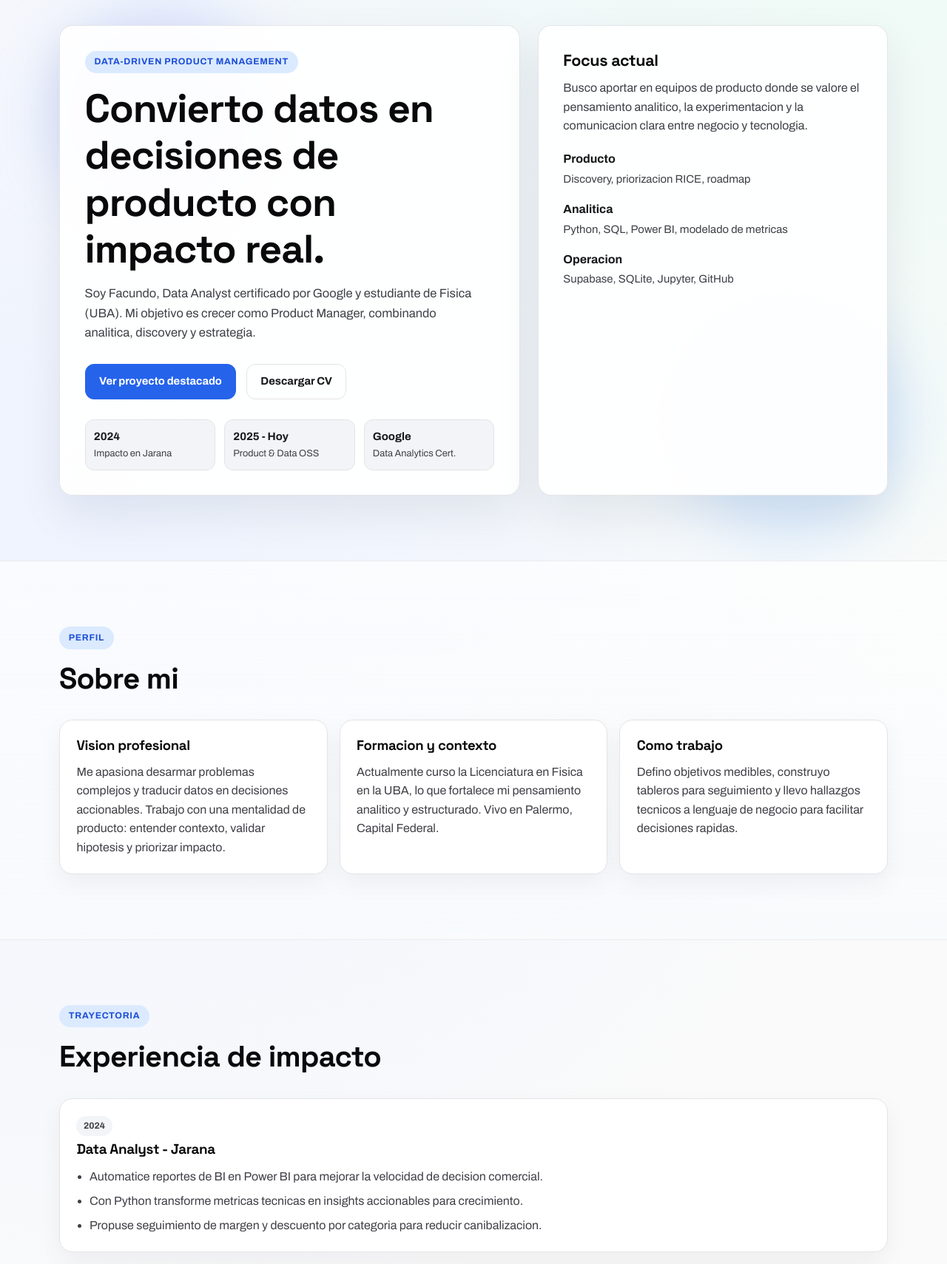
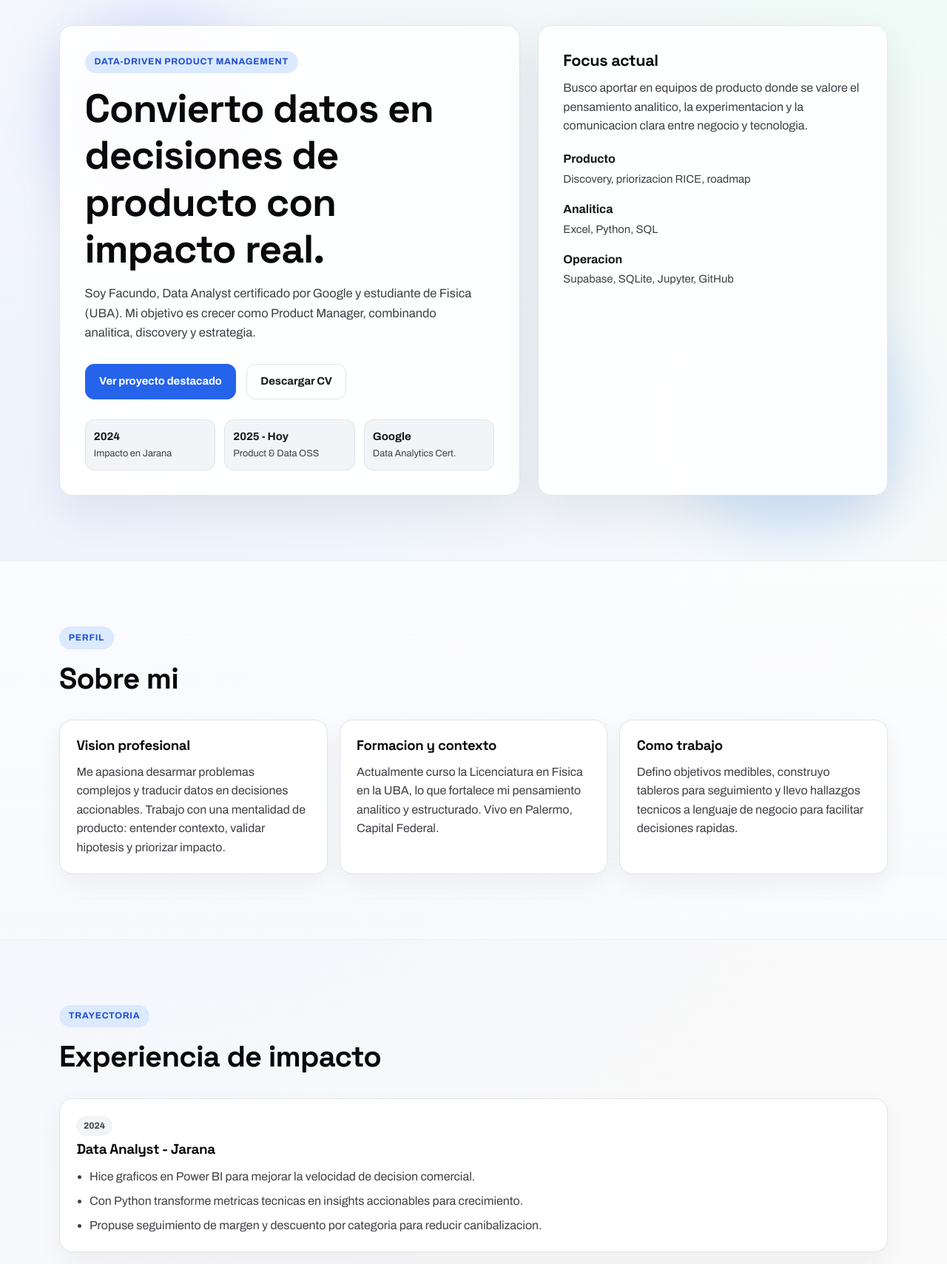
Before and after one commit to facuhernandezs/portfolio, a plain HTML site: page index.html in a window 1280 px wide. Shown: the part 126-1835 px from the top of the page at 74% size. Drawn offline with Linux system fonts and the light colour scheme.

Commit message:
Update portfolio copy and replace CV file

```diff
--- a/index.html
+++ b/index.html
@@ -51,7 +51,7 @@
 
           <div class="hero-actions">
             <a class="btn btn-primary" href="#caso">Ver proyecto destacado</a>
-            <a class="btn btn-secondary" href="facundoHernandez.pdf" target="_blank" rel="noopener noreferrer">Descargar CV</a>
+            <a class="btn btn-secondary" href="Facundo_Hernandez.docx" target="_blank" rel="noopener noreferrer">Descargar CV</a>
           </div>
 
           <ul class="signal-list" aria-label="Indicadores profesionales">
@@ -84,7 +84,7 @@
             </div>
             <div>
               <dt>Analitica</dt>
-              <dd>Python, SQL, Power BI, modelado de metricas</dd>
+              <dd>Excel, Python, SQL</dd>
             </div>
             <div>
               <dt>Operacion</dt>
@@ -140,7 +140,7 @@
               <h3>Data Analyst - Jarana</h3>
             </div>
             <ul>
-              <li>Automatice reportes de BI en Power BI para mejorar la velocidad de decision comercial.</li>
+              <li>Hice graficos en Power BI para mejorar la velocidad de decision comercial.</li>
               <li>Con Python transforme metricas tecnicas en insights accionables para crecimiento.</li>
               <li>Propuse seguimiento de margen y descuento por categoria para reducir canibalizacion.</li>
             </ul>
@@ -237,7 +237,7 @@
         <div class="tool-grid">
           <article class="tool-card reveal">
             <h3>Analisis</h3>
-            <p>Python, SQL, SQLite, Jupyter</p>
+            <p>Excel, Python, SQL</p>
           </article>
           <article class="tool-card reveal">
             <h3>Business Intelligence</h3>
@@ -266,7 +266,7 @@
 
         <div class="contact-actions">
           <a class="btn btn-primary" href="mailto:facundo123hernandez@gmail.com">Enviar email</a>
-          <a class="btn btn-secondary" href="facundoHernandez.pdf" target="_blank" rel="noopener noreferrer">Ver CV</a>
+          <a class="btn btn-secondary" href="Facundo_Hernandez.docx" target="_blank" rel="noopener noreferrer">Ver CV</a>
         </div>
 
         <ul class="contact-links" aria-label="Enlaces de contacto">
```
Also changed, not shown: 2 other files.
